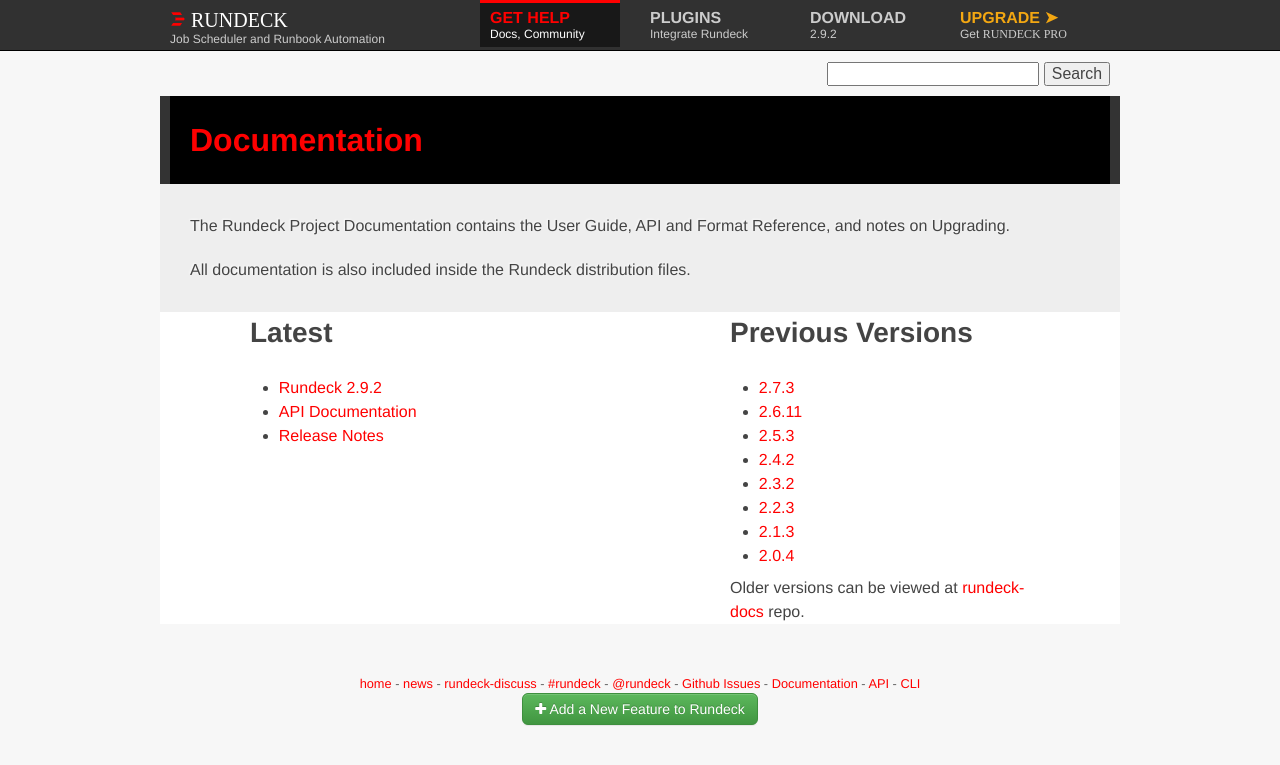
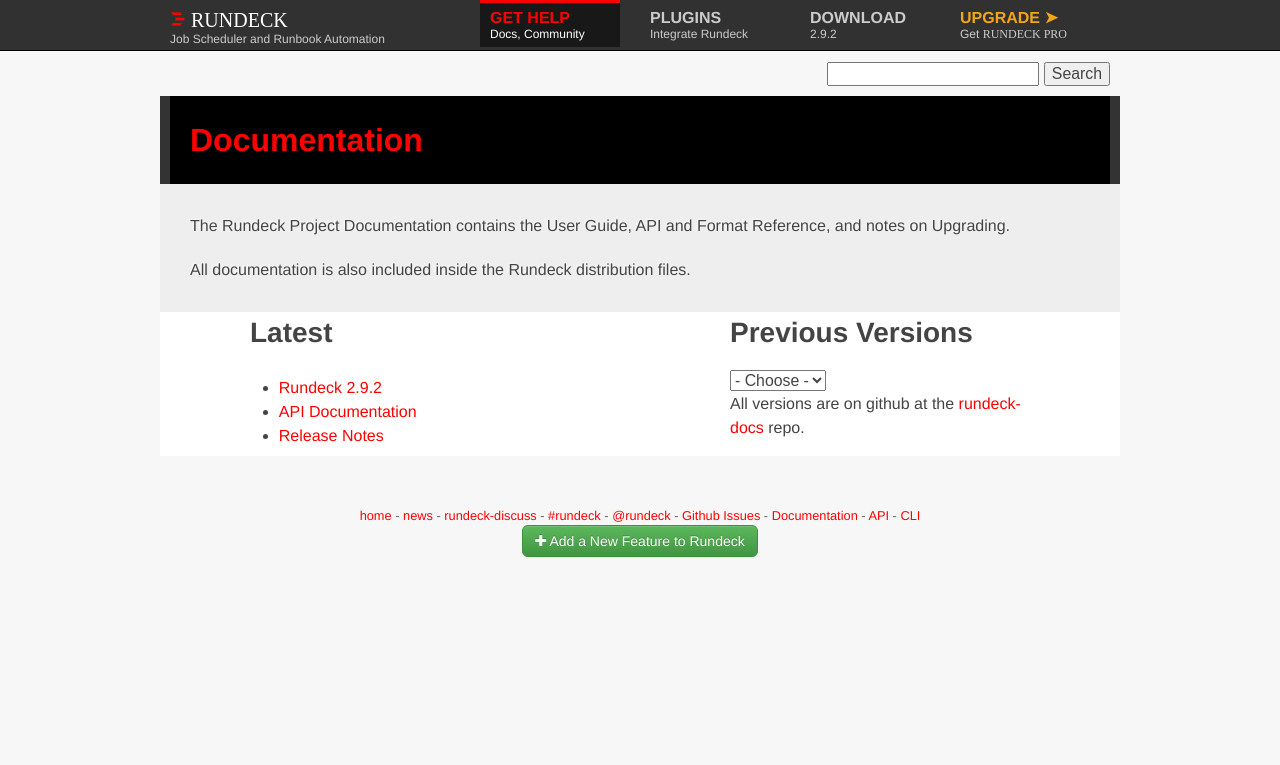
Before and after one commit to rundeck/rundeck-ghpages, a Jekyll site: the page built from docs.html, in a window 1280 px wide. Shown: the top 765 px of the page. Built offline with Jekyll 4.4.1, drawn with Linux system fonts in a browser that asks for light colours; nearby versions of some CDN libraries.

Commit message:
Docs page links to all previous versions with select box

```diff
--- a/docs.html
+++ b/docs.html
@@ -49,17 +49,15 @@
             </div>
 
 			<div class="grid_4 suffix_1 prefix_1">
-                <ul>
-                    <li><a href="{{ site.url }}/2.7.3/" >  2.7.3</a></li>
-                    <li><a href="{{ site.url }}/2.6.11/" > 2.6.11</a></li>
-                    <li><a href="{{ site.url }}/2.5.3/" >  2.5.3</a></li>
-                    <li><a href="{{ site.url }}/2.4.2/" >  2.4.2</a></li>
-                    <li><a href="{{ site.url }}/2.3.2/" >  2.3.2</a></li>
-                    <li><a href="{{ site.url }}/2.2.3/" >  2.2.3</a></li>
-                    <li><a href="{{ site.url }}/2.1.3/" >  2.1.3</a></li>
-                    <li><a href="{{ site.url }}/2.0.4/" >  2.0.4</a></li>
-                </ul>
-                Older versions can be viewed at <a href="https://github.com/rundeck/rundeck-docs/branches/all">rundeck-docs</a> repo.
+            <select onchange="if(this.value){document.location='{{site.url}}/'+this.value+'/';}">
+            <option value="">- Choose - </option>
+            {% for docvers in site.data.rundeck-doc-versions %}
+                <option value="{{docvers}}">{{docvers}}</option>
+            {% endfor %}
+            </select>
+            <p>
+                All versions are on github at the <a href="https://github.com/rundeck/rundeck-docs/branches/all">rundeck-docs</a> repo.
+            </p>
 		    </div>
 			<div class="clear"></div>
 
```
Also changed, not shown: _data/rundeck-doc-versions.yaml (added, +47 -0 lines), 1 other file.
